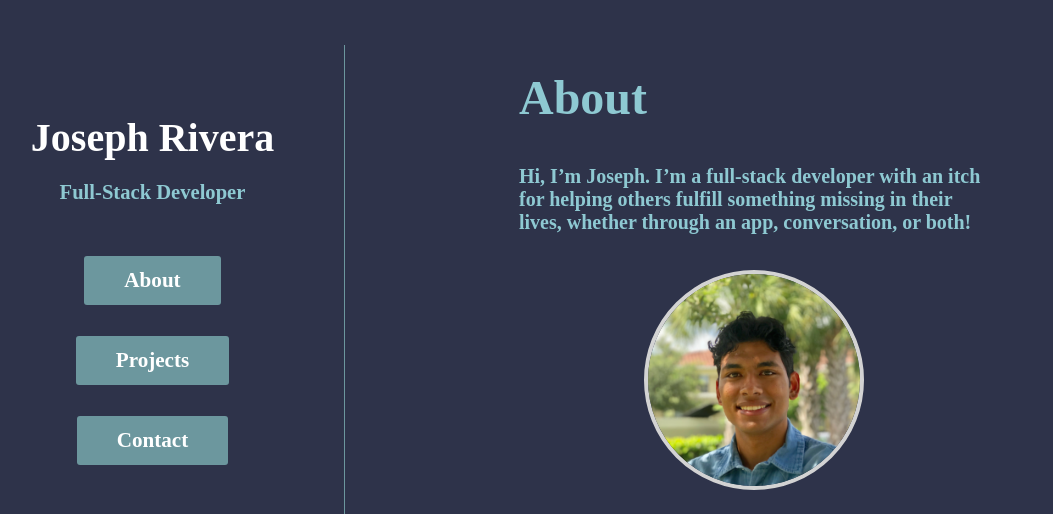
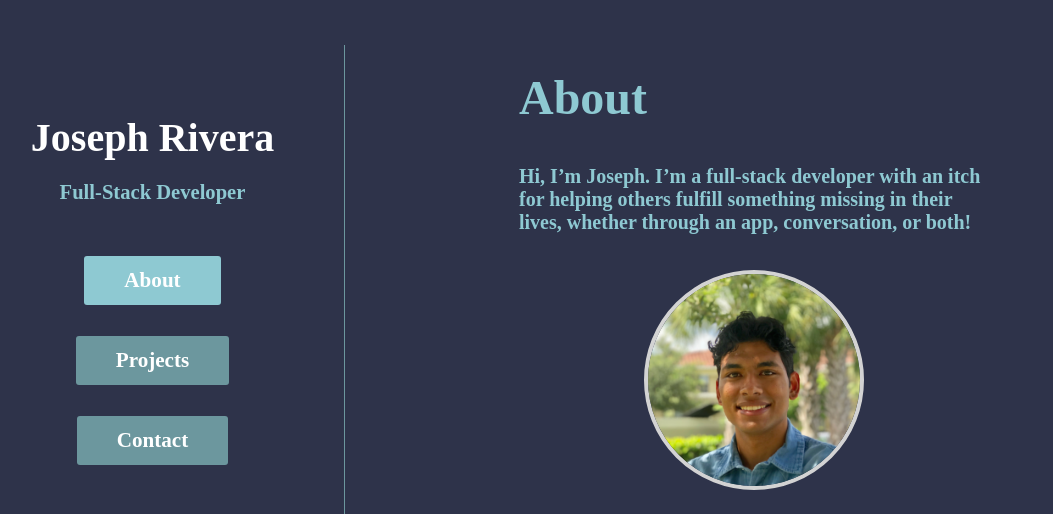
Before and after one commit to thinkful-ei-narwhal/portfolio-Joseph, a website built with webpack: page src/index.html in a window 1280 px wide. In both pictures the pointer is over the link "About". Shown: the top 514 px of the page, without its empty margins (69-1122 px from the left). Built offline with nearby package versions, Linux system fonts and the light colour scheme; a web font is replaced by a local one; what cuid would draw is missing.

Commit message:
final touches & updated 'README.md'

```diff
--- a/src/styles/index.css
+++ b/src/styles/index.css
@@ -41,6 +41,11 @@ section {
   display: flex;
   flex-direction: column;
   align-items: center;
+}
+
+.navbar > a:hover,
+.contact-form > button:hover {
+  background-color: #8EC9D2;
 }
 
 /* ----- Navigation styles ----- */
@@ -225,6 +230,7 @@ section {
   font-family: 'Muli';
   font-size: 18px;
   font-weight: bold;
+  cursor: pointer;
 }
 
 /* ----- Tablet Compatibility ----- */
```
Also changed, not shown: README.md.
